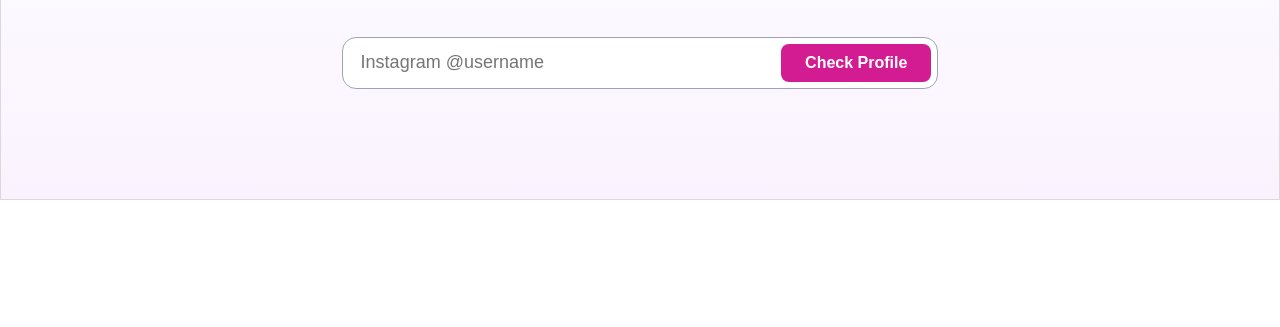
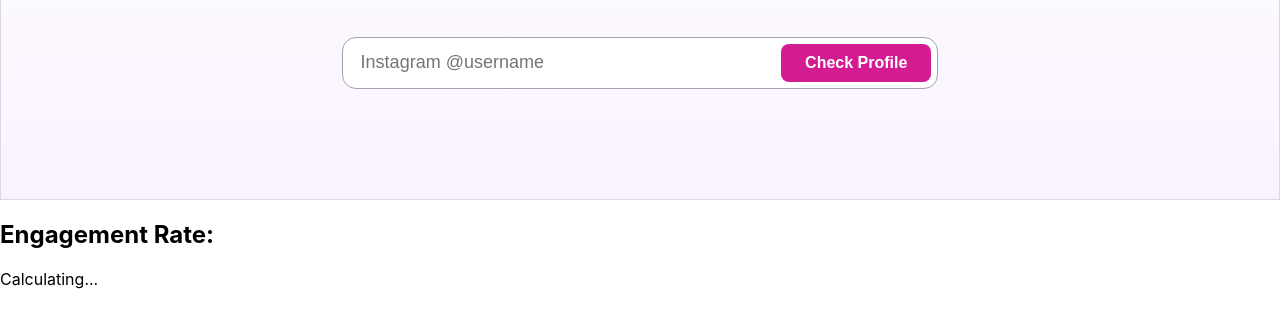
Before and after one commit to yosu-san-dev/manamarkup, a plain HTML site: page index.html in a window 1280 px wide. Shown: the part 313-640 px from the top of the page. Drawn offline with Linux system fonts and the light colour scheme.

Commit message:
Update index.html

```diff
--- a/index.html
+++ b/index.html
@@ -38,8 +38,9 @@
             </header>
         </div>
         <section>
-            <div>
-
+            <div id="result-box" class="result-box">
+                <h2>Engagement Rate:</h2>
+                <p id="engagement-output">Calculating...</p>
             </div>
         </section>
         <script src="try02.js"></script>
```
